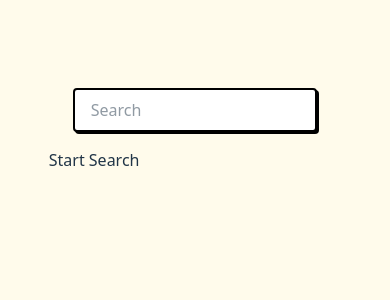
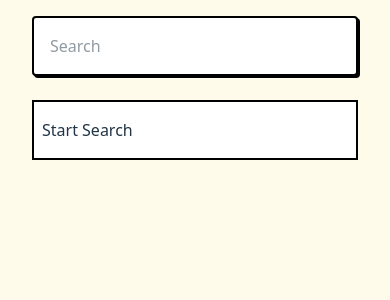
Before and after one commit to mannyblum/RecipeBook, a React (Vite) app: page / in a window 390 px wide. Shown: the top 300 px of the page. Built offline with nearby package versions, Linux system fonts and the light colour scheme.

Commit message:
fixed small issues i was having with react-query. updated app to fetch properly

```diff
--- a/package.json
+++ b/package.json
@@ -11,6 +11,7 @@
   },
   "dependencies": {
     "@tanstack/react-query": "^5.76.1",
+    "lodash": "^4.17.21",
     "react": "^19.1.0",
     "react-dom": "^19.1.0",
     "react-spinners": "^0.17.0"
@@ -19,6 +20,7 @@
     "@eslint/js": "^9.25.0",
     "@tailwindcss/vite": "^4.1.7",
     "@tanstack/eslint-plugin-query": "^5.74.7",
+    "@types/lodash": "^4.17.17",
     "@types/node": "^22.15.21",
     "@types/react": "^19.1.2",
     "@types/react-dom": "^19.1.2",
--- a/src/App.tsx
+++ b/src/App.tsx
@@ -2,7 +2,7 @@ import RecipeBook from "./components/RecipeBook";
 
 function App() {
   return (
-    <div className="bg-amber-50 h-screen py-20">
+    <div className="bg-amber-50 h-screen py-2 md:py-20">
       <RecipeBook />
     </div>
   );
--- a/src/components/RecipeBook.tsx
+++ b/src/components/RecipeBook.tsx
@@ -1,49 +1,112 @@
-import { useState } from "react";
+import React, { useState } from "react";
+import { useQuery } from "@tanstack/react-query";
+import { ClipLoader } from "react-spinners";
+
+import { isEqual } from "lodash";
+
 import TextField from "./forms/TextField";
-import { useQuery } from "@tanstack/react-query";
-import searchQueryOptions from "../queryOptions/searchQueryOptions";
-import { CircleLoader } from "react-spinners";
+
+import searchQueryOptions, {
+  type Meal,
+} from "../queryOptions/searchQueryOptions";
+
+type RecipeListProps = {
+  meals: Meal[];
+};
+
+const RecipeList: React.FC<RecipeListProps> = React.memo(
+  ({ meals }) => {
+    console.log("list");
+    return (
+      <ul className="mx-8 mt-4">
+        {meals.map((meal) => {
+          return (
+            <li key={meal.idMeal}>
+              <div className="bg-white border-2 mb-2 border-black py-4 px-2 grid grid-cols-4 place-content-start">
+                <div className="col-span-1">
+                  <img
+                    src={meal.strMealThumb}
+                    alt={meal.strMeal}
+                    className="w-10 h-10"
+                  />
+                </div>
+                <div className="col-span-3">{meal.strMeal}</div>
+              </div>
+            </li>
+          );
+        })}
+      </ul>
+    );
+  },
+  (prevProps, nextProps) => isEqual(prevProps.meals, nextProps.meals)
+);
+
+function timeout(delay: number) {
+  return new Promise((res) => setTimeout(res, delay));
+}
 
 const RecipeBook = () => {
   const [searchTerm, setSearchTerm] = useState<string>("");
+  const [inputValue, setInputValue] = useState<string>("");
 
   const { isFetching, isSuccess, isError, data, error, refetch } = useQuery(
-    searchQueryOptions()
+    searchQueryOptions(searchTerm)
   );
 
-  const handleSearchSubmit = () => {
-    refetch();
+  const handleSearchSubmit = async () => {
+    setSearchTerm(inputValue);
+    // timeout(500);
+    await refetch();
   };
 
   if (isError) {
     return <span>Error: {error.message}</span>;
   }
 
+  // console.log("isSuccess", isSuccess);
+  // console.log("isFetching", isFetching);
+  // console.log("data", data);
+
   const renderRecipeList = () => {
     if (!isSuccess && !isFetching && !data) {
-      return <>Start Search</>;
+      return (
+        <div className="mx-8 mt-4 bg-white border-2 mb-2 border-black py-4 px-2">
+          Start Search
+        </div>
+      );
     }
+
     if (isSuccess && !isFetching && !data?.meals) {
-      return <>No Results Found</>;
+      return (
+        <div className="mx-8 mt-4 bg-white border-2 mb-2 border-black py-4 px-2">
+          No Results Found
+        </div>
+      );
     }
 
     if (isSuccess && !isFetching && data.meals) {
-      return <>Data Found</>;
+      return <RecipeList meals={data.meals} />;
     }
   };
 
   return (
-    <div className="flex justify-center w-[75%] flex-col grow mx-auto">
+    <div className="flex justify-center w-full md:w-[75%] flex-col grow mx-auto">
       <div className="flex justify-center">
         <TextField
-          value={searchTerm}
-          onChange={(val) => setSearchTerm(val)}
+          value={inputValue}
+          onChange={(val) => setInputValue(val)}
           onKeyDown={handleSearchSubmit}
           placeholder="Search"
         />
       </div>
       <div className="overflow-y-auto">
-        {isFetching ? <CircleLoader /> : renderRecipeList()}
+        {isFetching ? (
+          <div className="mx-8 mt-4  mb-2  py-4 px-2 text-center">
+            <ClipLoader speedMultiplier={0.6} />
+          </div>
+        ) : (
+          renderRecipeList()
+        )}
       </div>
     </div>
   );
--- a/src/components/forms/TextField.tsx
+++ b/src/components/forms/TextField.tsx
@@ -4,7 +4,7 @@ type TextFieldProps = {
   value: string;
   autoFocus?: boolean;
   onChange: (val: string) => void;
-  onKeyDown: () => void;
+  onKeyDown: (e: React.KeyboardEvent<HTMLInputElement>) => void;
 };
 
 const TextField = ({
@@ -15,15 +15,14 @@ const TextField = ({
   onKeyDown,
   ...rest
 }: TextFieldProps) => {
-  // const handleKeyDown = (e: KeyboardEventHandler<HTMLInputElement>) => {
   const handleKeyDown = (e: React.KeyboardEvent<HTMLInputElement>) => {
     if (e.key === "Enter") {
-      onKeyDown();
+      onKeyDown(e);
     }
   };
 
   return (
-    <div className="py-2 px-6 pb-4 flex flex-col">
+    <div className="mx-8 py-2 w-full flex flex-col">
       {label && (
         <label htmlFor={placeholder} className="text-sm py-1">
           {label}
@@ -35,7 +34,7 @@ const TextField = ({
         value={value}
         onKeyDown={handleKeyDown}
         onChange={({ target: { value } }) => onChange(value)}
-        className="shadow-[2px_2px_0px_rgba(0,0,0,1)] border-2 border-black w-full rounded-sm py-2 px-4 focus:ring-2 focus:ring-offset-2 focus:ring-black focus:outline-hidden bg-white"
+        className="shadow-[2px_2px_0px_rgba(0,0,0,1)] border-2 border-black w-full rounded-sm py-4 md:py-2 px-4 focus:ring-2 focus:ring-offset-2 focus:ring-black focus:outline-hidden bg-white"
         {...rest}
       />
     </div>
--- a/src/queryOptions/searchQueryOptions.ts
+++ b/src/queryOptions/searchQueryOptions.ts
@@ -1,18 +1,19 @@
 import { queryOptions } from "@tanstack/react-query";
 
-export default function searchQueryOptions() {
+export default function searchQueryOptions(term: string) {
   return queryOptions({
-    queryKey: ["recipes"],
-    queryFn: fetchRecipes,
-    enabled: false,
+    queryKey: ["recipes", term],
+    queryFn: () => fetchRecipes(term),
+    enabled: !!term,
+    staleTime: 1000,
+    refetchOnWindowFocus: false,
+    placeholderData: (previousData) => previousData,
   });
 }
 
-const fetchRecipes = async (): Promise<MealsResponse> => {
+const fetchRecipes = async (term: string): Promise<MealsResponse> => {
   await new Promise((resolve) => setTimeout(resolve, 500));
-
-  const response = await fetch("mealdb/search.php?s=blargh");
-
+  const response = await fetch(`mealdb/search.php?s=${term}`);
   return await response.json();
 };
 
@@ -20,7 +21,7 @@ type MealsResponse = {
   meals: Meal[];
 };
 
-type Meal = {
+export type Meal = {
   idMeal: string;
   strMeal: string;
   strDrinkAlternate: string | null;
```
Also changed, not shown: 1 other file (tests, documents, lock files or other folders).
